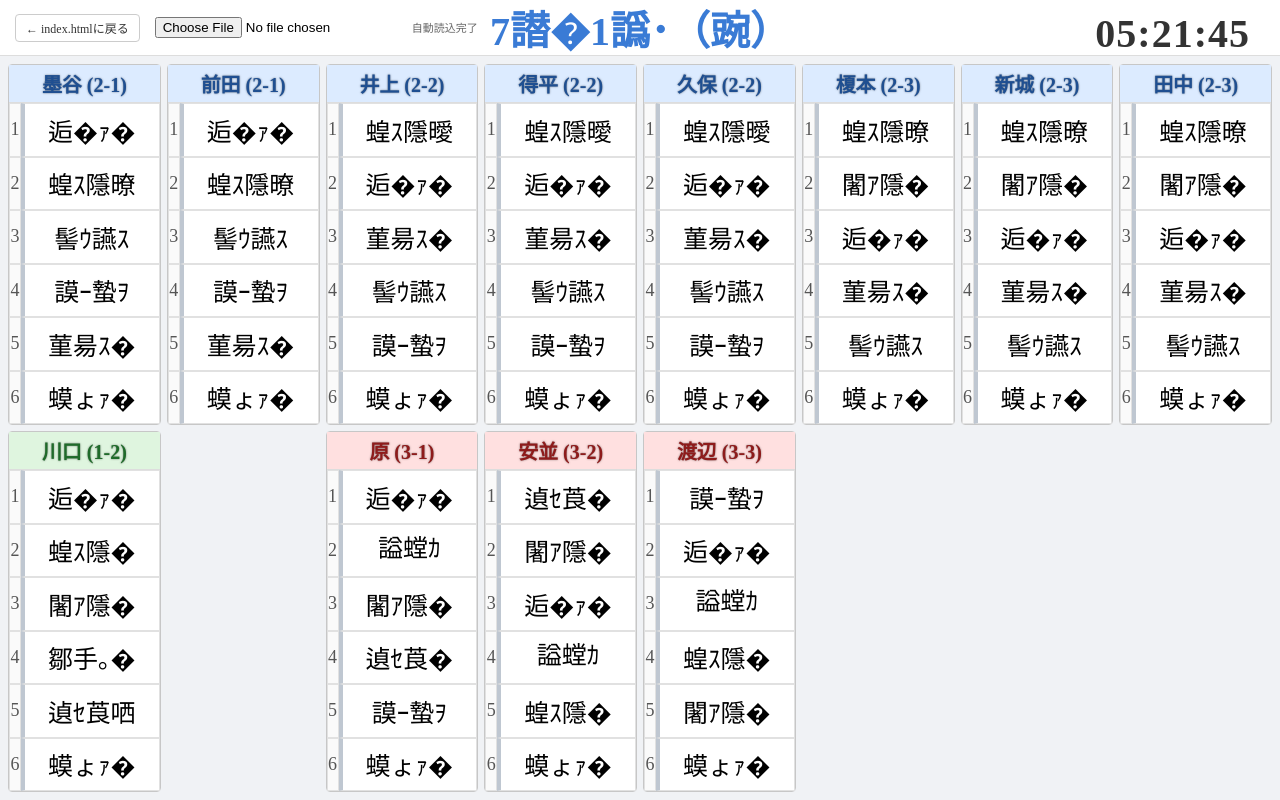
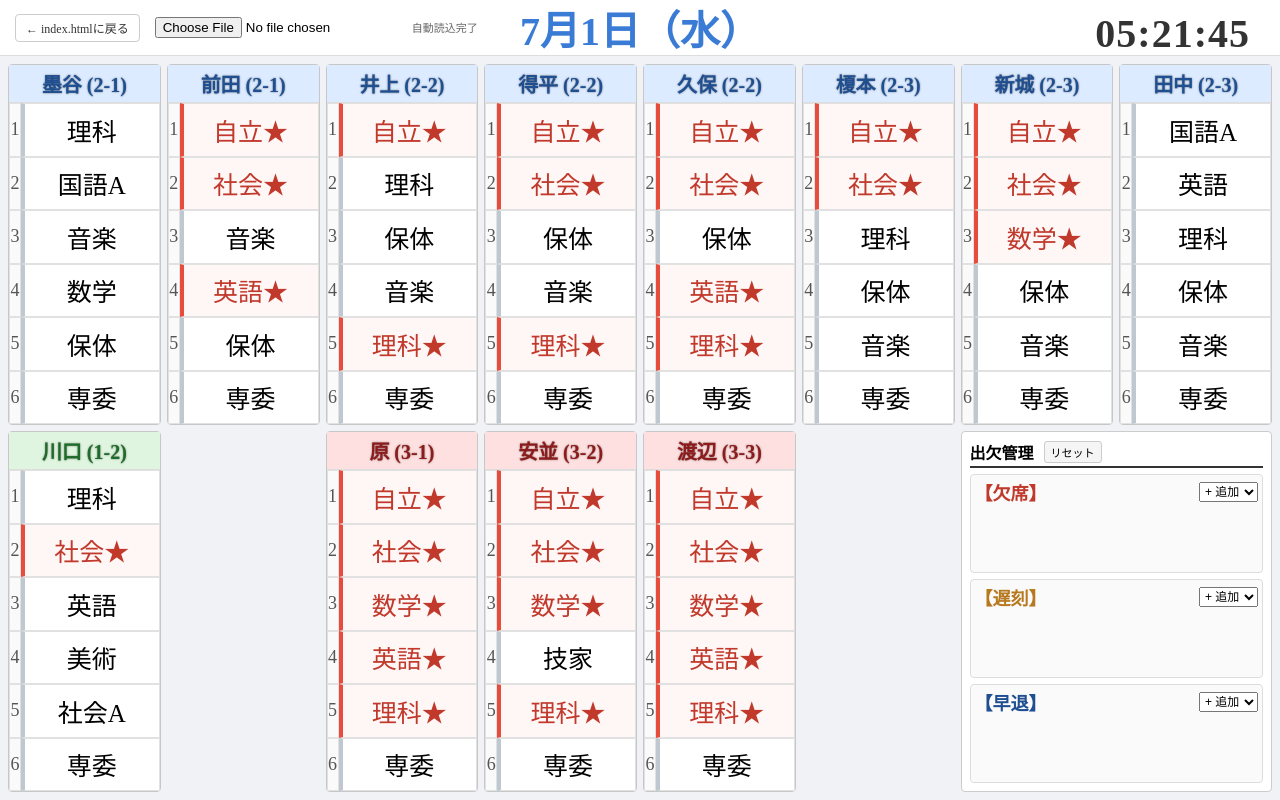
Before and after one commit to SakuraMomiji0/5.6.7class, a plain HTML site: page timetable.html in a window 1280 px wide. Drawn offline with Linux system fonts and the light colour scheme; a web font is replaced by a local one.

Commit message:
Add files via upload

```diff
--- a/timetable.html
+++ b/timetable.html
@@ -425,9 +425,8 @@ ids.forEach(id=>{
   }
 });
 
-/* ===== CSV自動読み込み (Webサーバー配信用) ===== */
+/* ===== CSV自動読み込み (Webサーバー配信用 - 文字化け対策版) ===== */
 window.addEventListener("DOMContentLoaded", () => {
-  // ★ 末尾に「?t=タイムスタンプ」を合体させて、ブラウザの古い記憶（キャッシュ）を強制的に破壊します
   const cacheBuster = "?t=" + new Date().getTime();
 
   fetch("./timetable.csv" + cacheBuster)
@@ -435,16 +434,17 @@ window.addEventListener("DOMContentLoaded", () => {
       if (!response.ok) {
         throw new Error("ネットワーク応答が正常ではありません");
       }
-      return response.arrayBuffer();
+      return response.blob();
     })
-    .then(buffer => {
-      // 手動選択で成功している「Shift-JIS（windows-31j）」を確実に適用
-      let decoder = new TextDecoder("windows-31j");
-      let text = decoder.decode(buffer);
-      all = text.split(/\r?\n/).map(x => x.split(","));
-      col = 1;
-      update();
-      document.getElementById("status").textContent = "自動読込完了";
+    .then(blob => {
+      let r = new FileReader();
+      r.onload = e => {
+        all = e.target.result.split(/\r?\n/).map(x => x.split(","));
+        col = 1;
+        update();
+        document.getElementById("status").textContent = "自動読込完了";
+      };
+      r.readAsText(blob, "windows-31j");
     })
     .catch(error => {
       console.log("自動読み込みスキップ、またはファイル未検出:", error);
@@ -662,7 +662,7 @@ window.addEventListener("DOMContentLoaded",()=>{
     headerEl.appendChild(selectEl);
     secEl.appendChild(headerEl);
 
-    const listEl = document.getElementById(`list-${sec.key}`);
+    const listEl = document.createElement("div");
     listEl.id = `list-${sec.key}`;
     listEl.className = "att-name-list";
     secEl.appendChild(listEl);
```
